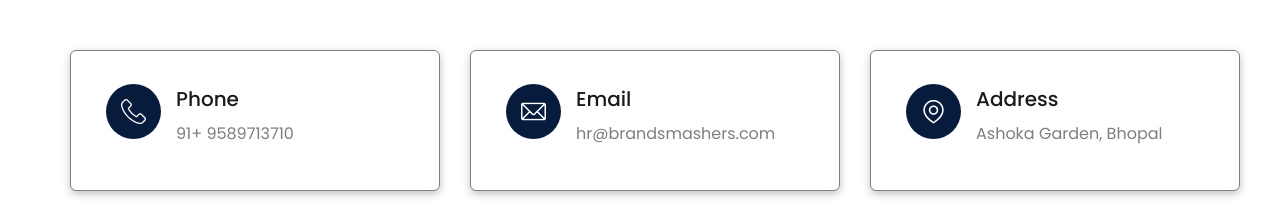
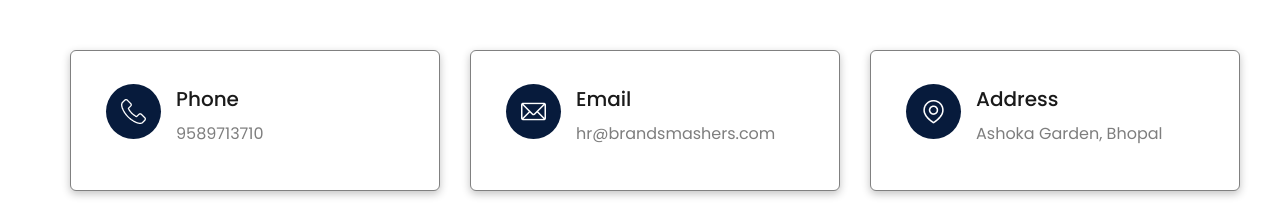
Before and after one commit to Brandsmashersdev/Brandsmashers, a Next.js app: page /contact in a window 1280 px wide. Shown: the part 1060-1272 px from the top of the page. Built offline with nearby package versions, Linux system fonts and the light colour scheme.

Commit message:
Contact details updated

```diff
--- a/components/design-updation/Address.jsx
+++ b/components/design-updation/Address.jsx
@@ -9,7 +9,7 @@
       info: (
         <>
           <li>
-            <a href="Tel: 9630168508 ">91+ 9589713710</a>
+            <a href="Tel: 9589713710 ">9589713710</a>
           </li>
         </>
       ),
```
